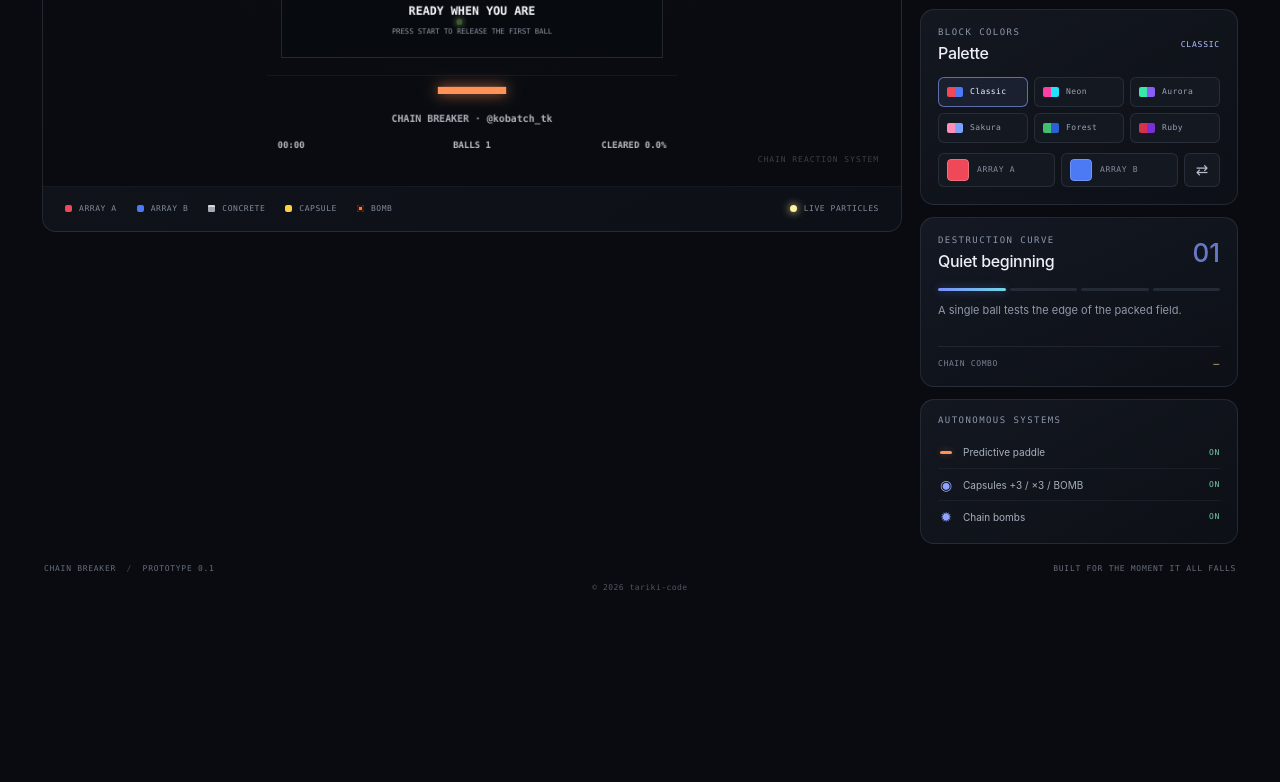
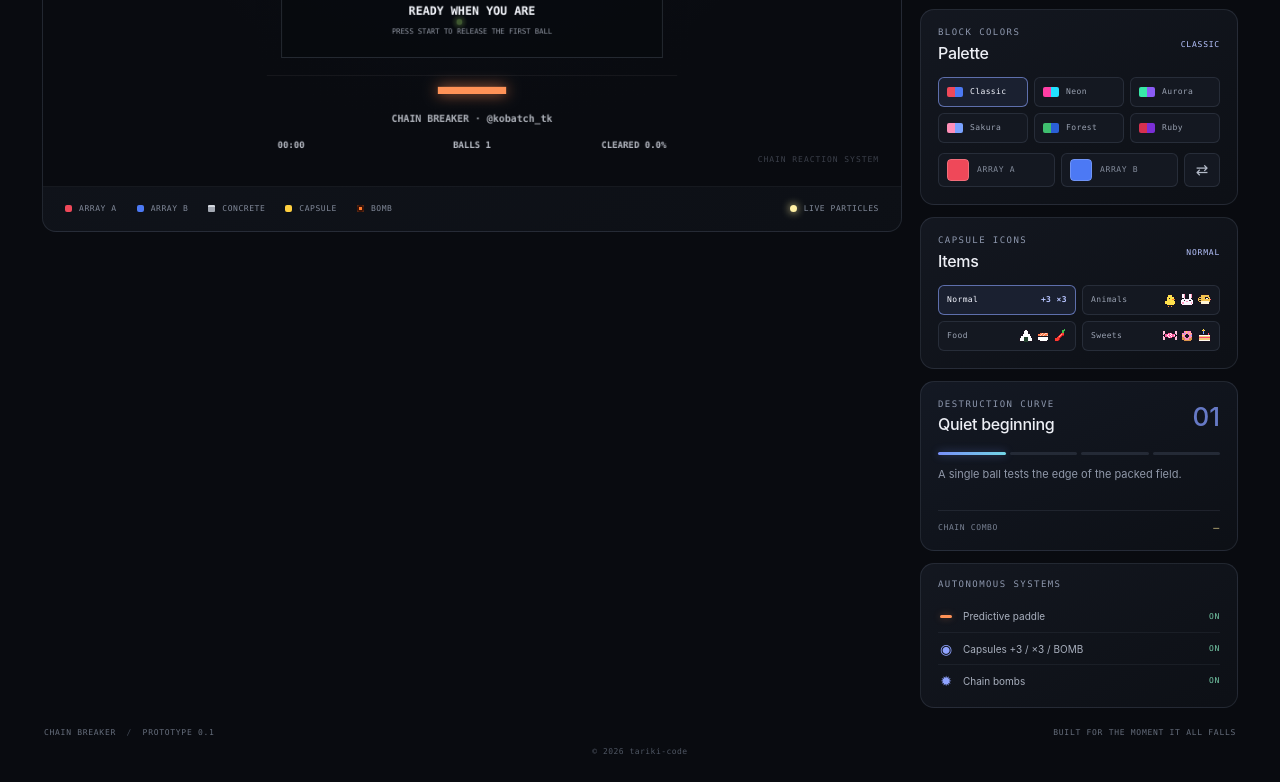
Before and after one commit to takafumikobayashi/chain-breaker, a website built with Vite: page index.html in a window 1280 px wide. Shown: the part 805-1587 px from the top of the page. Before the commit the page ends 1423 px from the top, so only its background shows below. Built offline with nearby package versions, Linux system fonts and the light colour scheme.

Commit message:
Add capsule icon themes: Animals, Food and Sweets
Capsules can now be drawn as 12x12 pixel-art icons instead of the
labelled pills (kept as Normal): chick / rabbit / pufferfish,
onigiri / sushi / chili, candy / donut / cake for +3 / x3 / BOMB.
Each icon sits on a dark disc ringed in the capsule colour with a
small +3 / x3 / BOMB tag, so the effect stays readable. The choice is
picked in a new Items card, remembered in the browser and shows in
recordings; it only changes the look.

Co-Authored-By: Claude Opus 5.5 <noreply@anthropic.com>

```diff
--- a/index.html
+++ b/index.html
@@ -190,6 +190,14 @@
               </div>
             </section>
 
+            <section class="item-card" aria-labelledby="item-theme-title">
+              <div class="section-title">
+                <div><p class="eyebrow">CAPSULE ICONS</p><h2 id="item-theme-title">Items</h2></div>
+                <span id="item-theme-name" class="palette-name">Normal</span>
+              </div>
+              <div id="item-themes" class="item-themes" role="group" aria-label="Capsule icon themes"></div>
+            </section>
+
             <section class="phase-card">
               <div class="section-title phase-heading">
                 <div><p class="eyebrow">DESTRUCTION CURVE</p><h2 id="phase-title">Quiet beginning</h2></div>
--- /dev/null
+++ b/src/itemThemes.ts
@@ -0,0 +1,222 @@
+import type { ItemKind } from "./simulation";
+
+/**
+ * A 12×12 pixel-art icon. Each row is 12 characters; "." is transparent and every other
+ * character is looked up in `colors`.
+ */
+export type PixelSprite = { rows: string[]; colors: Record<string, string> };
+
+/** Capsule look: "normal" keeps the original labelled pills; the others draw an icon per capsule kind. */
+export type ItemTheme = { id: string; name: string; sprites: Record<ItemKind, PixelSprite> | null };
+
+export const SPRITE_SIZE = 12;
+
+const OUTLINE = "#1b1420";
+
+const CHICK: PixelSprite = {
+  rows: [
+    "............",
+    "....kkkk....",
+    "...kyyyyk...",
+    "..kyyyyyyk..",
+    "..kyykyyyk..",
+    "..kyyyyyook.",
+    "..kyyyyyyk..",
+    ".kyyyyyyyyk.",
+    ".kyyyyyyyyk.",
+    "..kyyyyyyk..",
+    "...kkkkkk...",
+    "....o..o....",
+  ],
+  colors: { k: OUTLINE, y: "#ffe14d", o: "#ff8a2a" },
+};
+
+const RABBIT: PixelSprite = {
+  rows: [
+    "..kk....kk..",
+    ".kwpk..kwpk.",
+    ".kwpk..kwpk.",
+    ".kwpk..kwpk.",
+    "..kwkkkkwk..",
+    ".kwwwwwwwwk.",
+    "kwwkwwwwkwwk",
+    "kwwwwppwwwwk",
+    "kwpwwwwwwpwk",
+    ".kwwwwwwwwk.",
+    "..kkkkkkkk..",
+    "............",
+  ],
+  colors: { k: OUTLINE, w: "#fbf8ff", p: "#ff9cc2" },
+};
+
+const PUFFERFISH: PixelSprite = {
+  rows: [
+    "....k.k.k...",
+    "...kkkkkkk..",
+    "k.kfffffffk.",
+    "kkfffffkkffk",
+    "kfkffffkwkfk",
+    "kffffffffffo",
+    "kfkffffffffk",
+    "kkfwwwwwwwfk",
+    "k.kwwwwwwwk.",
+    "...kkkkkkk..",
+    "....k.k.k...",
+    "............",
+  ],
+  colors: { k: OUTLINE, f: "#f2c14e", w: "#fff4d6", o: "#ff6b6b" },
+};
+
+const ONIGIRI: PixelSprite = {
+  rows: [
+    ".....kk.....",
+    "....kwwk....",
+    "...kwwwwk...",
+    "...kwwwwk...",
+    "..kwwwwwwk..",
+    "..kwwwwwwk..",
+    ".kwwwwwwwwk.",
+    ".kwwnnnnwwk.",
+    "kwwwnnnnwwwk",
+    "kwwwnnnnwwwk",
+    ".kkknnnnkkk.",
+    "............",
+  ],
+  colors: { k: OUTLINE, w: "#ffffff", n: "#24412f" },
+};
+
+const SUSHI: PixelSprite = {
+  rows: [
+    "............",
+    "............",
+    "...kkkkkkk..",
+    "..ksslsslsk.",
+    ".ksslsslssk.",
+    ".kslsslsslk.",
+    ".kkkkkkkkkk.",
+    ".kwwwwwwwwk.",
+    ".kwwwwwwwwk.",
+    "..kwwwwwwk..",
+    "...kkkkkk...",
+    "............",
+  ],
+  colors: { k: OUTLINE, s: "#ff7f50", l: "#ffd2bd", w: "#ffffff" },
+};
+
+const CHILI: PixelSprite = {
+  rows: [
+    ".........g..",
+    "........gg..",
+    ".......kgk..",
+    "......krrk..",
+    ".....krhrk..",
+    "....krhrdk..",
+    "...krhrdk...",
+    "..krrrdk....",
+    ".krrrdk.....",
+    ".krrdk......",
+    "..kkk.......",
+    "............",
+  ],
+  colors: { k: OUTLINE, r: "#ff3b30", d: "#b3141c", h: "#ff9a8f", g: "#3fbf4a" },
+};
+
+const CANDY: PixelSprite = {
+  rows: [
+    "............",
+    "............",
+    "pp..kkkk..pp",
+    "ppkkccwckkpp",
+    "pkccwccwcckp",
+    "kkcwccwccwkk",
+    "pkccwccwcckp",
+    "ppkkcwcckkpp",
+    "pp..kkkk..pp",
+    "............",
+    "............",
+    "............",
+  ],
+  colors: { k: OUTLINE, c: "#ff5fa2", w: "#ffffff", p: "#ffc2dc" },
+};
+
+const DONUT: PixelSprite = {
+  rows: [
+    "............",
+    "...kkkkkk...",
+    "..kiiyiiik..",
+    ".kibiiiiyik.",
+    ".kiiikkiiik.",
+    ".kyik..kibk.",
+    ".kiik..kiik.",
+    ".kdiikkiidk.",
+    ".kddiiiiddk.",
+    "..kddddddk..",
+    "...kkkkkk...",
+    "............",
+  ],
+  colors: { k: OUTLINE, i: "#ff8cc0", d: "#d9954a", y: "#ffe14d", b: "#5cc8ff" },
+};
+
+const CAKE: PixelSprite = {
+  rows: [
+    ".....y......",
+    "....yoy.....",
+    ".....c......",
+    ".....c...r..",
+    "..kkkkkkkrk.",
+    ".kwwwwwwwwwk",
+    ".ksssssssssk",
+    ".krrrrrrrrrk",
+    ".ksssssssssk",
+    ".kwwwwwwwwwk",
+    ".kkkkkkkkkkk",
+    "............",
+  ],
+  colors: { k: OUTLINE, y: "#ffe14d", o: "#ff8a2a", c: "#7aa2ff", w: "#fffaf0", s: "#f2c879", r: "#ff4d6a" },
+};
+
+export const ITEM_THEMES: ItemTheme[] = [
+  { id: "normal", name: "Normal", sprites: null },
+  { id: "animals", name: "Animals", sprites: { plus: CHICK, times: RABBIT, bomb: PUFFERFISH } },
+  { id: "food", name: "Food", sprites: { plus: ONIGIRI, times: SUSHI, bomb: CHILI } },
+  { id: "sweets", name: "Sweets", sprites: { plus: CANDY, times: DONUT, bomb: CAKE } },
+];
+
+const STORAGE_KEY = "chain-breaker:item-theme";
+
+/** Draws a sprite at 1 canvas pixel per sprite pixel; scale it up with image smoothing off. */
+export function spriteCanvas(sprite: PixelSprite): HTMLCanvasElement {
+  const canvas = document.createElement("canvas");
+  canvas.width = SPRITE_SIZE;
+  canvas.height = SPRITE_SIZE;
+  const context = canvas.getContext("2d")!;
+  sprite.rows.forEach((row, y) => {
+    for (let x = 0; x < row.length; x += 1) {
+      const color = sprite.colors[row[x]];
+      if (!color) continue;
+      context.fillStyle = color;
+      context.fillRect(x, y, 1, 1);
+    }
+  });
+  return canvas;
+}
+
+/** Theme the viewer last picked, or Normal when none is stored or storage is unavailable. */
+export function loadItemTheme(): ItemTheme {
+  try {
+    const stored = localStorage.getItem(STORAGE_KEY);
+    const theme = ITEM_THEMES.find((candidate) => candidate.id === stored);
+    if (theme) return theme;
+  } catch {
+    // Storage blocked: fall back to Normal.
+  }
+  return ITEM_THEMES[0];
+}
+
+export function saveItemTheme(theme: ItemTheme): void {
+  try {
+    localStorage.setItem(STORAGE_KEY, theme.id);
+  } catch {
+    // Not persisting is fine; the theme still applies for this visit.
+  }
+}
--- a/src/main.ts
+++ b/src/main.ts
@@ -1,6 +1,7 @@
 import { DEFAULT_VOLUME, SoundEngine } from "./audio";
 import { initAnalytics, trackEvent } from "./analytics";
 import { resolveOwnerMode } from "./owner";
+import { ITEM_THEMES, loadItemTheme, saveItemTheme, spriteCanvas, type ItemTheme } from "./itemThemes";
 import { PALETTE_PRESETS, loadPalette, matchingPreset, savePalette, type BlockPalette } from "./palette";
 import { CanvasRecorder, downloadBlob } from "./recorder";
 import { Renderer } from "./renderer";
@@ -505,6 +506,42 @@ colorBInput.addEventListener("input", () => applyPalette({ a: palette.a, b: colo
 paletteSwap.addEventListener("click", () => applyPalette({ a: palette.b, b: palette.a }, true));
 applyPalette(palette, false);
 
+/* ---------- Item themes ---------- */
+
+const itemThemeName = byId<HTMLElement>("item-theme-name");
+const itemThemeButtons = byId<HTMLElement>("item-themes");
+
+function applyItemTheme(theme: ItemTheme, persist: boolean): void {
+  renderer.setItemTheme(theme);
+  itemThemeName.textContent = theme.name;
+  itemThemeButtons.querySelectorAll<HTMLButtonElement>("[data-theme]").forEach((button) => {
+    button.setAttribute("aria-pressed", button.dataset.theme === theme.id ? "true" : "false");
+  });
+  if (persist) saveItemTheme(theme);
+}
+
+for (const theme of ITEM_THEMES) {
+  const button = document.createElement("button");
+  button.type = "button";
+  button.className = "palette-preset item-theme";
+  button.dataset.theme = theme.id;
+  button.setAttribute("aria-pressed", "false");
+  const icons = document.createElement("span");
+  icons.className = "item-theme-icons";
+  icons.setAttribute("aria-hidden", "true");
+  if (theme.sprites) {
+    for (const kind of ["plus", "times", "bomb"] as const) icons.append(spriteCanvas(theme.sprites[kind]));
+  } else {
+    const labels = document.createElement("b");
+    labels.textContent = "+3 ×3";
+    icons.append(labels);
+  }
+  button.append(theme.name, icons);
+  button.addEventListener("click", () => applyItemTheme(theme, true));
+  itemThemeButtons.append(button);
+}
+applyItemTheme(loadItemTheme(), false);
+
 // A shared link (?p=1234) wins over the pattern this browser last used, and becomes the remembered one.
 const linkedPattern = patternFromUrl(MAX_PATTERN);
 if (linkedPattern !== null) usePattern(linkedPattern);
--- a/src/renderer.ts
+++ b/src/renderer.ts
@@ -10,6 +10,7 @@ import {
   type Simulation,
   type SimulationView,
 } from "./simulation";
+import { SPRITE_SIZE, spriteCanvas, type ItemTheme } from "./itemThemes";
 
 const DEFAULT_BLOCK_COLORS: Record<number, string> = {
   [RED]: "#ef4859",
@@ -22,6 +23,8 @@ const CONCRETE_EDGE = "#d4d8df";
 const CONCRETE_SHADE = "#737985";
 const FIELD_BACKGROUND = "#0b0d12";
 const ITEM_LABELS: Record<Item["kind"], string> = { plus: "+3", times: "×3", bomb: "BOMB" };
+/** Item icons are 12×12 pixel art drawn at this many world px per pixel. */
+const ITEM_PIXEL = 2;
 /** Ball sprites include a baked glow; this is the sprite's half size in world px. */
 const BALL_SPRITE_HALF = 9;
 
@@ -33,6 +36,8 @@ export class Renderer {
   private latestBricks: SimulationView["bricks"] = new Uint8Array(WORLD.columns * WORLD.rows);
   private ballSprites = new Map<string, HTMLCanvasElement>();
   private blockColors: Record<number, string> = { ...DEFAULT_BLOCK_COLORS };
+  /** Pre-drawn icons for the current item theme, or null for the plain labelled pills. */
+  private itemSprites: Record<Item["kind"], HTMLCanvasElement> | null = null;
   /** When true, a stats line is drawn into the canvas so recorded videos carry it. */
   showStatsLine = false;
   /** Credit drawn under the field (and therefore into recordings); null shows the plain caption. */
@@ -294,8 +299,20 @@ export class Renderer {
     }
   }
 
-  /** Capsules are drawn as glowing pills with their effect written on them. */
+  /** Switches capsules between the labelled pills (Normal) and a theme's pixel-art icons. */
+  setItemTheme(theme: ItemTheme): void {
+    const sprites = theme.sprites;
+    this.itemSprites = sprites
+      ? { plus: spriteCanvas(sprites.plus), times: spriteCanvas(sprites.times), bomb: spriteCanvas(sprites.bomb) }
+      : null;
+  }
+
+  /** Capsules are drawn as glowing pills with their effect written on them, or as themed icons. */
   private drawItem(item: Item): void {
+    if (this.itemSprites) {
+      this.drawIconItem(item, this.itemSprites[item.kind]);
+      return;
+    }
     const context = this.context;
     const color = ITEM_COLORS[item.kind];
     const width = item.kind === "bomb" ? 44 : 32;
@@ -319,6 +336,52 @@ export class Renderer {
     context.textAlign = "center";
     context.textBaseline = "middle";
     context.fillText(ITEM_LABELS[item.kind], item.x, item.y + 0.5);
+    context.textBaseline = "alphabetic";
+  }
+
+  /**
+   * A themed capsule: the icon on a glowing disc in the capsule's colour, with a small tag
+   * underneath that still says what it does (+3, ×3, BOMB).
+   */
+  private drawIconItem(item: Item, sprite: HTMLCanvasElement): void {
+    const context = this.context;
+    const color = ITEM_COLORS[item.kind];
+    const pulse = 0.75 + Math.sin(item.age * 9) * 0.25;
+    const size = SPRITE_SIZE * ITEM_PIXEL;
+    // A slow sway reads as "falling" and keeps the icon lively.
+    const sway = Math.sin(item.age * 4) * 0.12;
+
+    // Dark disc with a ring in the capsule's colour: icons of any colour stand out, and the ring still tells kinds apart.
+    context.save();
+    context.shadowColor = color;
+    context.shadowBlur = 16 * pulse;
+    context.fillStyle = "#11141b";
+    context.strokeStyle = color;
+    context.lineWidth = 2.5;
+    context.beginPath();
+    context.arc(item.x, item.y, size / 2 + 3, 0, Math.PI * 2);
+    context.fill();
+    context.stroke();
+    context.restore();
+
+    context.save();
+    context.translate(item.x, item.y);
+    context.rotate(sway);
+    context.imageSmoothingEnabled = false;
+    context.drawImage(sprite, -size / 2, -size / 2, size, size);
+    context.restore();
+
+    const label = ITEM_LABELS[item.kind];
+    context.font = "700 8px ui-monospace, SFMono-Regular, Menlo, monospace";
+    const tagWidth = context.measureText(label).width + 8;
+    const tagTop = item.y + size / 2 - 1;
+    context.fillStyle = "#11141b";
+    roundedRect(context, item.x - tagWidth / 2, tagTop, tagWidth, 11, 5.5);
+    context.fill();
+    context.fillStyle = color;
+    context.textAlign = "center";
+    context.textBaseline = "middle";
+    context.fillText(label, item.x, tagTop + 6);
     context.textBaseline = "alphabetic";
   }
 
--- a/src/style.css
+++ b/src/style.css
@@ -66,7 +66,7 @@ h1 span { color: #8ca4ff; }
 .seed-dot { width: 6px; height: 6px; border-radius: 50%; background: #7e8caa; }
 
 .workspace { display: grid; grid-template-columns: minmax(0, 1fr) 318px; gap: 18px; align-items: start; }
-.simulation-card, .control-card, .palette-card, .phase-card, .mechanics-card { border: 1px solid var(--line); background: linear-gradient(150deg, rgba(20,24,33,.97), rgba(13,16,22,.98)); border-radius: 14px; }
+.simulation-card, .control-card, .palette-card, .item-card, .phase-card, .mechanics-card { border: 1px solid var(--line); background: linear-gradient(150deg, rgba(20,24,33,.97), rgba(13,16,22,.98)); border-radius: 14px; }
 .simulation-card { min-width: 0; overflow: hidden; }
 .card-heading { display: flex; justify-content: space-between; align-items: center; padding: 19px 22px 14px; }
 .card-heading .eyebrow, .section-title .eyebrow { margin-bottom: 5px; }
@@ -107,7 +107,7 @@ h2 { margin: 0; font: 500 16px/1.2 var(--display); letter-spacing: -.02em; }
 .stat-value { margin-top: 9px; color: #f1f3f8; font: 500 23px/1 var(--display); letter-spacing: -.04em; font-variant-numeric: tabular-nums; }
 .stat-unit { margin-top: auto; padding-top: 7px; color: #646d7c; font: 7px var(--mono); letter-spacing: .06em; white-space: nowrap; }
 
-.control-card, .palette-card, .phase-card, .mechanics-card { padding: 17px; }
+.control-card, .palette-card, .item-card, .phase-card, .mechanics-card { padding: 17px; }
 .section-title { display: flex; justify-content: space-between; align-items: center; gap: 12px; }
 .keyboard-hint { color: #717a8b; font: 7px var(--mono); letter-spacing: .04em; white-space: nowrap; }
 kbd { padding: 3px 5px; border: 1px solid rgba(171,184,211,.18); border-radius: 4px; color: #afb5c2; font: inherit; }
@@ -172,6 +172,11 @@ kbd { padding: 3px 5px; border: 1px solid rgba(171,184,211,.18); border-radius:
 .palette-preset[aria-pressed="true"] { border-color: rgba(141,164,255,.6); color: #f4f6ff; background: #1a2030; }
 .palette-chip { display: inline-flex; flex: none; width: 16px; height: 10px; border-radius: 2px; overflow: hidden; }
 .palette-chip i { flex: 1; }
+.item-themes { display: grid; grid-template-columns: repeat(2, 1fr); gap: 6px; margin-top: 14px; }
+.item-theme { justify-content: space-between; }
+.item-theme-icons { display: inline-flex; gap: 3px; }
+.item-theme-icons canvas { width: 14px; height: 14px; image-rendering: pixelated; }
+.item-theme-icons b { color: #b7c4ff; font: 700 8px var(--mono); }
 .palette-custom { display: grid; grid-template-columns: 1fr 1fr 36px; gap: 6px; margin-top: 10px; }
 .color-field { display: flex; align-items: center; gap: 8px; min-height: 34px; padding: 0 8px; border: 1px solid var(--line); border-radius: 6px; background: #141821; color: #858d9d; font: 8px var(--mono); letter-spacing: .08em; cursor: pointer; }
 .color-field input { width: 22px; height: 22px; padding: 0; border: 0; border-radius: 4px; background: none; cursor: pointer; }
```
Also changed, not shown: README.md.
